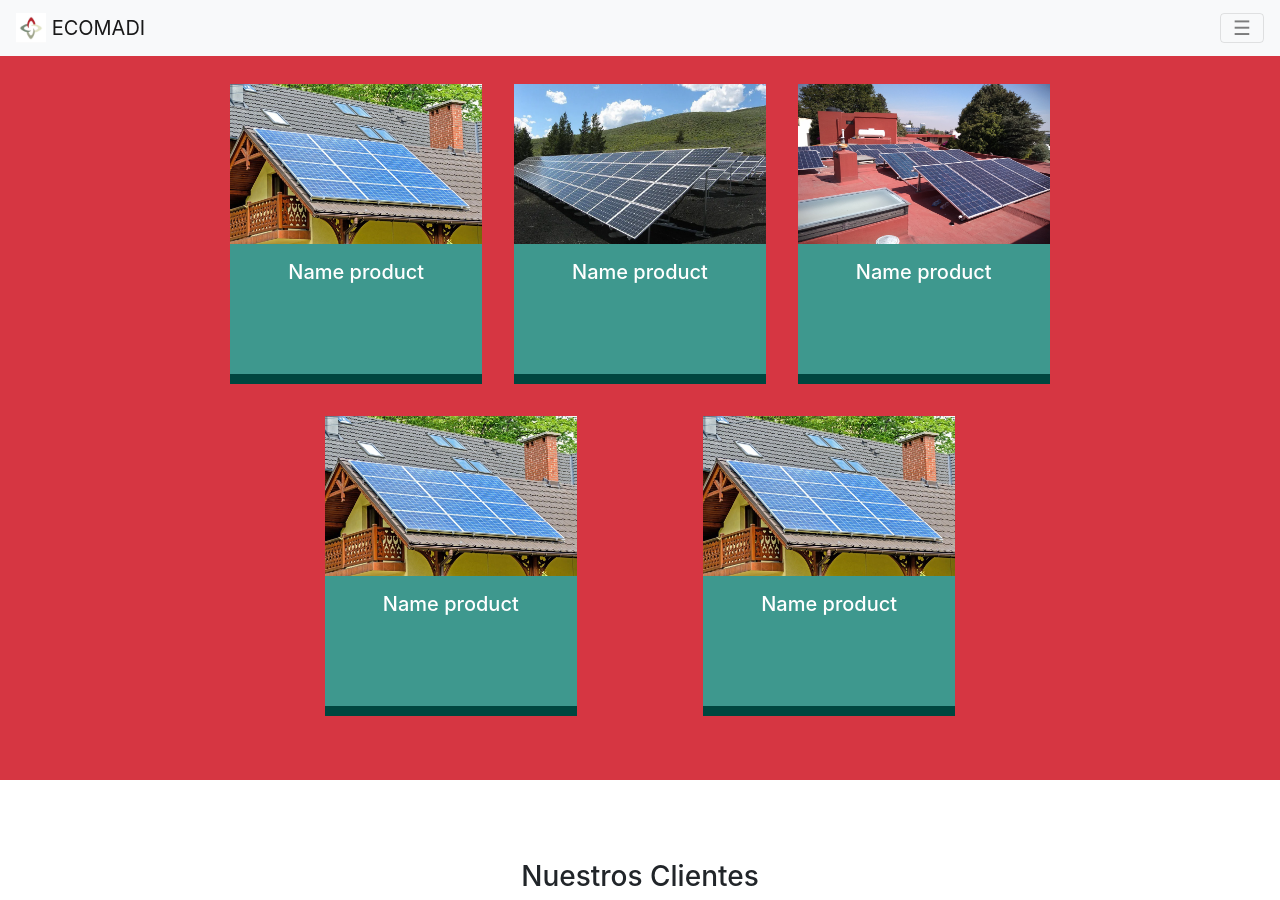
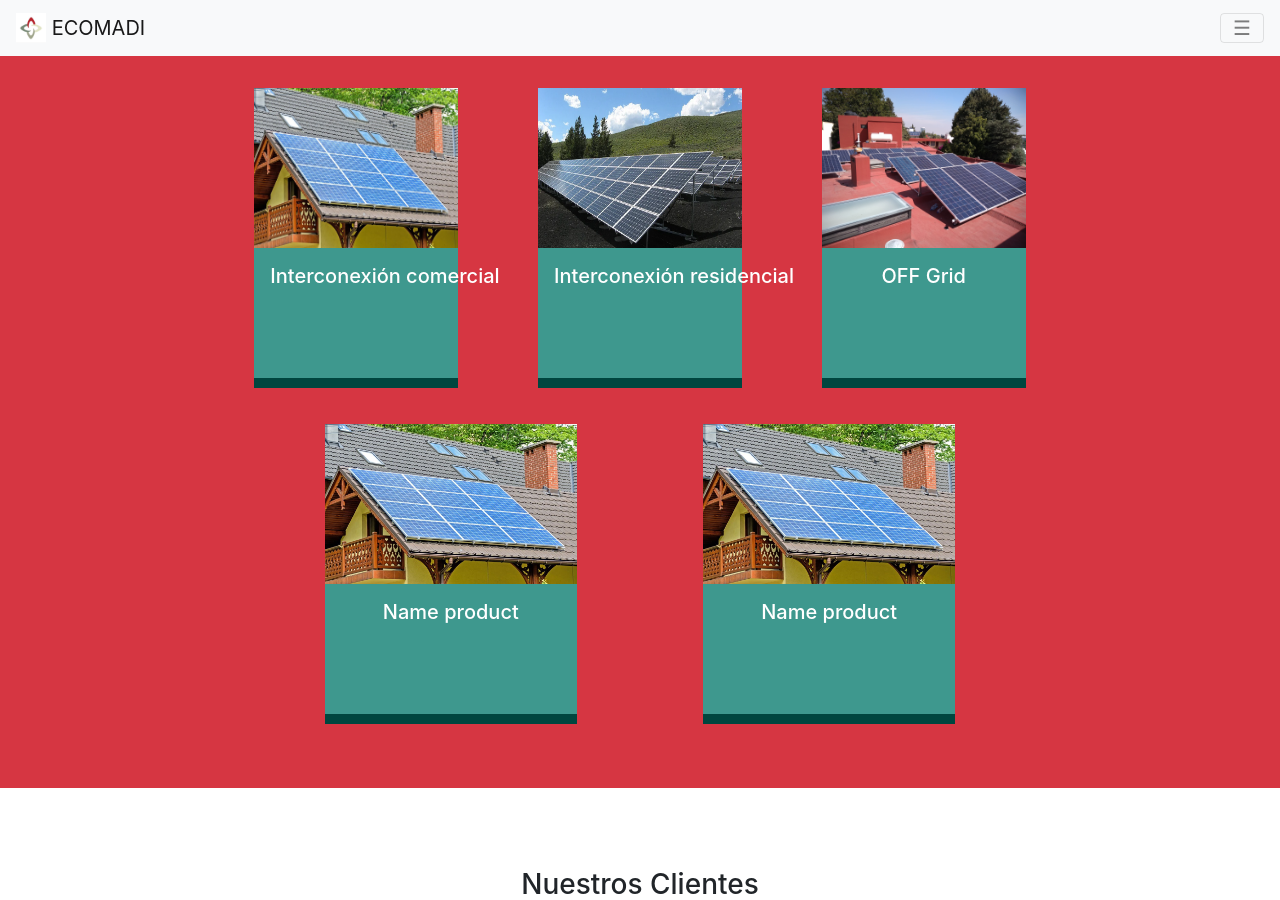
Before and after one commit to eder-toledo/eder-toledo.github.io, a Jekyll site: the page webPage/index.html, which Jekyll copies as it is, in a window 1280 px wide and 900 px high, scrolled down 690 px. Built offline with Jekyll 4.4.1, drawn with Linux system fonts in a browser that asks for light colours; nearby versions of some CDN libraries; comment, search, counter and statistics services are not loaded.

Commit message:
Se actualizo el menu y links

```diff
--- a/webPage/index.html
+++ b/webPage/index.html
@@ -31,37 +31,23 @@
         </button>
         <div class="collapse navbar-collapse" id="navbarNav">
             <ul class="nav navbar-nav ml-auto text-right">
-                <li class="nav-item dropdown">
-                    <a class="nav-link dropdown-toggle" href="#" id="navbarDropdown" role="button"
-                        data-toggle="dropdown" aria-haspopup="true" aria-expanded="false">
-                        Sobre Nosotros
-                    </a>
-                    <div class="dropdown-menu text-right" aria-labelledby="navbarDropdown">
+                <li class="nav-item">
                     <a class="btnPage1 dropdown-item" href="#catalog-product">Soluciones</a>
-                        <a class="btnPage1 dropdown-item" href="#nuestros-clientes">Nuestros clientes</a>
-                        <a class="btnPage1 dropdown-item" href="#grafica">Grafica</a>
-                    </div>
                 </li>
                 <li class="nav-item">
-                    <a class="nav-link dropdown-toggle" href="#" id="navbarDropdown" role="button"
-                        data-toggle="dropdown" aria-haspopup="true" aria-expanded="false">
-                        Tipo de proyectos
-                    </a>
-                    <div class="dropdown-menu text-right" aria-labelledby="navbarDropdown">
-                        <a class="btnPage2 dropdown-item" href="#proyecto1">Interconexión comercial</a>
-                        <a class="btnPage2 dropdown-item" href="#proyecto2">Interconexión residencial</a>
-                        <a class="btnPage2 dropdown-item" href="#proyecto3">OFF Grid</a>
-                    </div>
+                    <a class="btnPage1 dropdown-item" href="#nuestros-clientes">Nuestros clientes</a>
                 </li>
-                <li class="nav-item dropdown">
-                    <a class="nav-link dropdown-toggle" href="#" id="navbarDropdown" role="button"
-                        data-toggle="dropdown" aria-haspopup="true" aria-expanded="false">
-                        Nuestra forma de trabajo
-                    </a>
-                    <div class="dropdown-menu text-right" aria-labelledby="navbarDropdown">
+                <li class="nav-item">
+                    <a class="btnPage1 dropdown-item" href="#grafica">Grafica</a>
+                </li>
+                <li class="nav-item">
+                    <a class="btnPage2 dropdown-item" href="#">Tipo de proyectos</a>
+                </li>
+                <li class="nav-item">
                     <a class="btnPage3 dropdown-item" href="#metodology">Metodología</a>
+                </li>
+                <li class="nav-item">
                     <a class="btnPage3 dropdown-item" href="#contact">Contacto</a>
-                    </div>
                 </li>
                 <li class="nav-item">
                     <a id="btnPage4" class="nav-link" href="#testimonial-container">Testimonios</a>
@@ -82,7 +68,7 @@
         </div>
     </nav>
     <div id="page1">
-        <div id="banner"  class="position-relative overflow-hidden p-3 p-md-5 text-center bg-light">
+        <div id="banner" class="position-relative overflow-hidden p-3 p-md-5 text-center bg-light">
             <div id="call-action" class="col-md-5 p-lg-5 my-5">
                 <h1 class="display-4 font-weight-normal">Punny headline</h1>
                 <p class="lead font-weight-normal">And an even wittier subheading to boot. Jumpstart your marketing
@@ -100,28 +86,34 @@
                     <div class="col-12 p-3"></div>
                     <div class="row text-center">
                         <div class="col-4 p-3">
+                            <a class="btnPage2 dropdown-item" href="#proyecto1">
                                 <div class="item">
                                     <div style="height: 160px">
                                         <img src="img/panel-1.jpg" class="img-fluid">
-                                    <h5 class="m-3">Name product</h5>
+                                        <h5 class="m-3">Interconexión comercial</h5>
                                     </div>
                                 </div>
+                            </a>
                         </div>
                         <div class="col-4 p-3">
+                            <a class="btnPage2 dropdown-item" href="#proyecto2">
                                 <div class="item">
                                     <div style="height: 160px">
                                         <img src="img/panel-2.jpg" class="img-fluid">
-                                    <h5 class="m-3">Name product</h5>
+                                        <h5 class="m-3">Interconexión residencial</h5>
                                     </div>
                                 </div>
+                            </a>
                         </div>
                         <div class="col-4 p-3">
+                            <a class="btnPage2 dropdown-item" href="#proyecto3">
                                 <div class="item">
                                     <div style="height: 160px">
                                         <img src="img/panel-3.jpg" class="img-fluid">
-                                    <h5 class="m-3">Name product</h5>
+                                        <h5 class="m-3">OFF Grid</h5>
                                     </div>
                                 </div>
+                            </a>
                         </div>
                     </div>
                     <div class="row text-center">
@@ -195,15 +187,18 @@
                             <div class="row">
                                 <div class="col-6">
                                     <img src="img/lamp2.png" width="50px" height="50px">
-                                    <p>Hasta <span style="font-size: 30px; color:#d63642;">60%</span> de potencial deahorro en el costo de la energia. </p>
+                                    <p>Hasta <span style="font-size: 30px; color:#d63642;">60%</span> de potencial
+                                        deahorro en el costo de la energia. </p>
                                 </div>
                                 <div class="col-6">
                                     <img src="img/recibo.png" width="50px" height="50px">
-                                    <p>Hasta un <span style="font-size: 30px; color:#8e5ea2;">25%</span> de ahorro desde el primer recibo.</p>
+                                    <p>Hasta un <span style="font-size: 30px; color:#8e5ea2;">25%</span> de ahorro desde
+                                        el primer recibo.</p>
                                 </div>
                                 <div class="col-6 offset-3">
                                     <img src="img/lamp.png" width="50px" height="50px">
-                                    <p>Se asegura un <span style="font-size: 30px; color:#3cba9f;">15%</span> de ahorro del costo de la energia solar.</p>
+                                    <p>Se asegura un <span style="font-size: 30px; color:#3cba9f;">15%</span> de ahorro
+                                        del costo de la energia solar.</p>
                                 </div>
                             </div>
                         </div>
@@ -250,7 +245,7 @@
                         </div>
                     </div>
                 </div>
-                <div  class="col-md-8 offset-md-2 p-3">
+                <div class="col-md-8 offset-md-2 p-3">
                     <div class="row">
                         <div class="col-md-3 text-center">
                             <img src="img/proyecto3.jpg" class="img-fluid rounded-circle img-thumbnail" alt="...">
```
Lines whose indentation alone changed are shown as unchanged.
